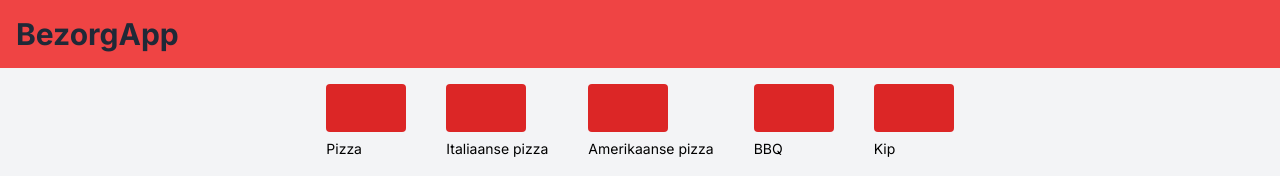
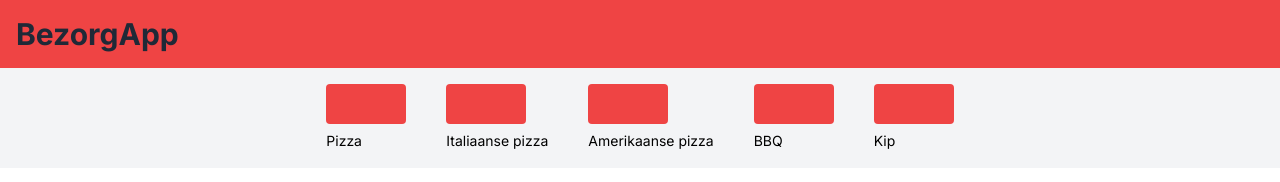
Before and after one commit to sjoerdvermeijden/next-delivery, a Next.js app: page / in a window 1280 px wide. Shown: the top 182 px of the page. Built offline with nearby package versions, Linux system fonts and the light colour scheme.

Commit message:
Adds some functionality for the filter but doesn't complete the whole function

```diff
--- a/src/components/Filter.tsx
+++ b/src/components/Filter.tsx
@@ -1,6 +1,8 @@
 'use client'
 
 import React, { useContext } from 'react'
+
+import Image from 'next/image';
 
 import { filters } from '../filters';
 
@@ -20,7 +22,12 @@ function Filter() {
 
     const addFilter = (e: React.MouseEvent<HTMLElement>, item: Filter) => {
 
-        setFilterItems([...filterItems, item.title])
+        if (filterItems.includes(item.title)) {
+            return false;
+        } else {
+            setFilterItems([...filterItems, item.title])
+            console.log(filterItems);
+        }
     }
 
     return (
@@ -30,14 +37,14 @@ function Filter() {
                     filters?.map((item) => {
                         return (
                             <li key={Math.random()} onClick={(e) => addFilter(e, item)}>
-                                <div className='w-20 h-12 bg-red-600 rounded mb-1'></div>
+                                <div className='w-20 h-10 bg-red-500 rounded mb-1'></div>
                                 <span className='text-sm'>{item?.title}</span>
                             </li>
                         )
                     })
                 }
             </ul>
-        </div>
+        </div >
     )
 }
 
--- a/src/components/Restaurants.tsx
+++ b/src/components/Restaurants.tsx
@@ -1,6 +1,10 @@
-import React from 'react'
+'use client'
+
+import React, { useContext } from 'react'
 
 import Link from 'next/link'
+
+import { FilterContext } from '@/context/FilterContext'
 
 import { restaurants } from '../data'
 
@@ -8,6 +12,8 @@ import Restaurant from '../components/Restaurant'
 import Wrap from '../components/Wrap'
 
 function Restaurants() {
+    const [filterItems, setFilterItems] = useContext(FilterContext);
+
     return (
         <>
             <Wrap>
```
